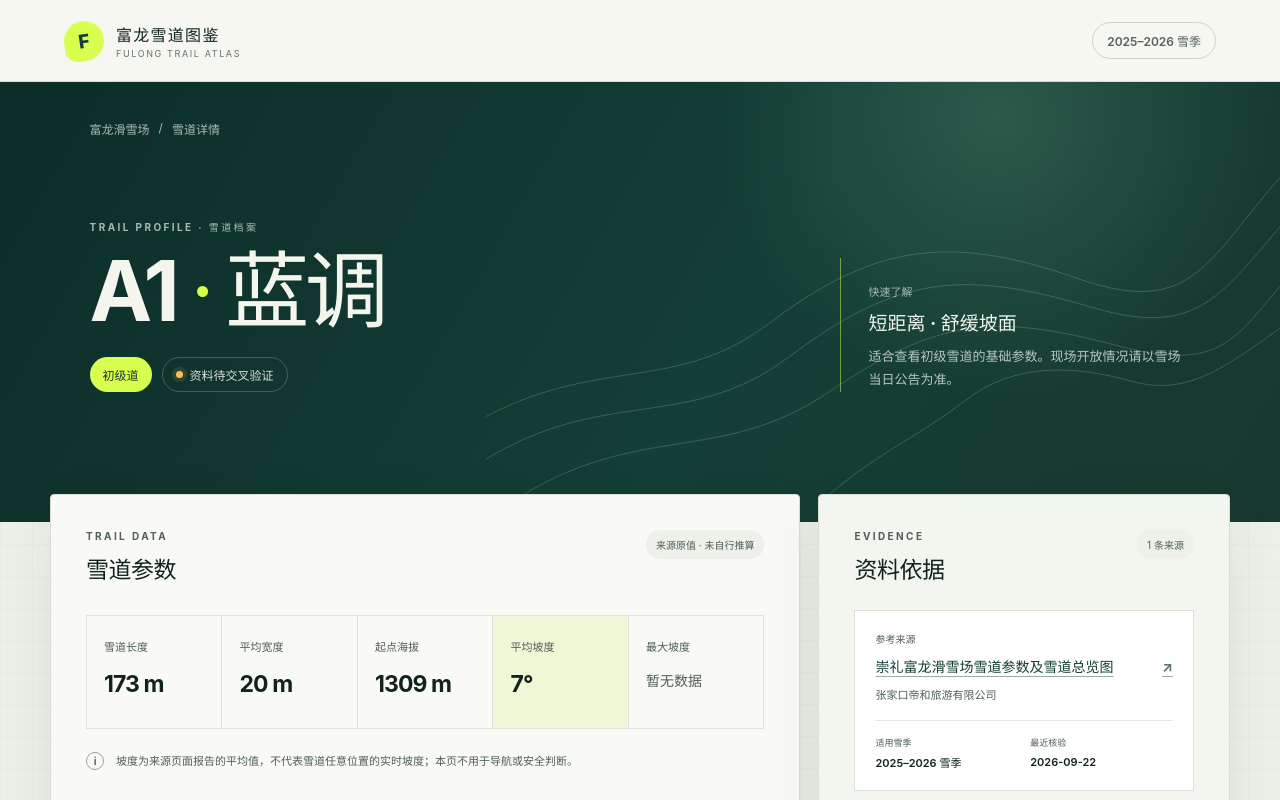
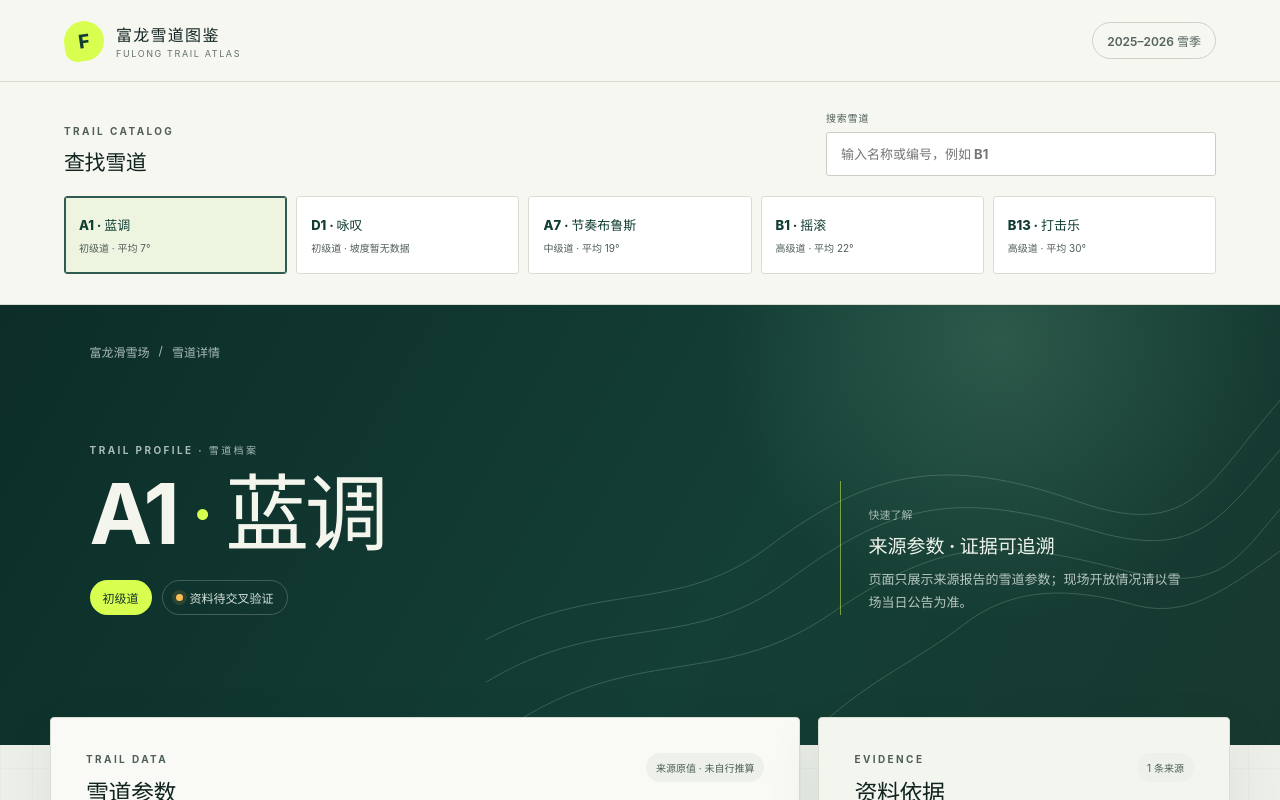
Before and after one commit to Zachary-wW/ski-trail-atlas, a React (Vite) app: page / in a window 1280 px wide. Shown: the top 800 px of the page. Built offline with nearby package versions, Linux system fonts and the light colour scheme.

Commit message:
feat: add searchable five-trail catalog

```diff
--- a/src/App.tsx
+++ b/src/App.tsx
@@ -1,10 +1,6 @@
 import { publication } from "./data/publication";
-
-const difficultyLabels: Record<string, string> = {
-  beginner: "初级道",
-  intermediate: "中级道",
-  advanced: "高级道",
-};
+import { TrailCatalog } from "./TrailCatalog";
+import { difficultyLabels } from "./trail-labels";
 
 const verificationLabels: Record<string, string> = {
   verified: "资料已验证",
@@ -96,6 +92,8 @@ function App() {
         <span className="season-pill">{formatSeason(publication.season)}</span>
       </header>
 
+      <TrailCatalog selectedTrailId={trail.id} />
+
       <main>
         <section className="hero" aria-labelledby="trail-title">
           <div className="contours" aria-hidden="true">
@@ -132,8 +130,8 @@ function App() {
 
             <aside className="quick-read" aria-label="快速了解">
               <span>快速了解</span>
-              <strong>短距离 · 舒缓坡面</strong>
-              <p>适合查看初级雪道的基础参数。现场开放情况请以雪场当日公告为准。</p>
+              <strong>来源参数 · 证据可追溯</strong>
+              <p>页面只展示来源报告的雪道参数；现场开放情况请以雪场当日公告为准。</p>
             </aside>
           </div>
         </section>
--- /dev/null
+++ b/src/TrailCatalog.tsx
@@ -0,0 +1,68 @@
+import { useState } from "react";
+
+import { publication } from "./data/publication";
+import { difficultyLabels } from "./trail-labels";
+
+type TrailCatalogProps = {
+  selectedTrailId: string;
+};
+
+export function TrailCatalog({ selectedTrailId }: TrailCatalogProps) {
+  const [query, setQuery] = useState("");
+  const normalizedQuery = query.trim().toLocaleLowerCase();
+  const matchingTrails = publication.trails.filter((trail) => {
+    if (!normalizedQuery) {
+      return true;
+    }
+
+    return `${trail.code} ${trail.name}`.toLocaleLowerCase().includes(normalizedQuery);
+  });
+
+  return (
+    <section className="catalog-section" aria-labelledby="catalog-title">
+      <div className="catalog-heading">
+        <div>
+          <p className="eyebrow dark">TRAIL CATALOG</p>
+          <h2 id="catalog-title">查找雪道</h2>
+        </div>
+        <label className="trail-search">
+          <span>搜索雪道</span>
+          <input
+            type="search"
+            value={query}
+            onChange={(event) => setQuery(event.target.value)}
+            placeholder="输入名称或编号，例如 B1"
+          />
+        </label>
+      </div>
+
+      {matchingTrails.length > 0 ? (
+        <div className="trail-list" aria-label="富龙雪道目录">
+          {matchingTrails.map((trail) => {
+            const difficulty = trail.publishedFields.difficulty;
+            const slope = trail.publishedFields.averageSlopeDegrees;
+            const isSelected = trail.id === selectedTrailId;
+
+            return (
+              <a
+                className={isSelected ? "trail-card selected" : "trail-card"}
+                href={`/trails/${trail.id}`}
+                aria-current={isSelected ? "page" : undefined}
+                key={trail.id}
+              >
+                <span className="trail-card-title">{trail.code} · {trail.name}</span>
+                <span className="trail-card-meta">
+                  {difficultyLabels[String(difficulty?.value)] ?? "难度暂无数据"}
+                  <span aria-hidden="true"> · </span>
+                  {slope ? `平均 ${slope.value}°` : "坡度暂无数据"}
+                </span>
+              </a>
+            );
+          })}
+        </div>
+      ) : (
+        <p className="catalog-empty">没有匹配的雪道</p>
+      )}
+    </section>
+  );
+}
--- a/src/data/fulong-v1.json
+++ b/src/data/fulong-v1.json
@@ -24,6 +24,26 @@
       "id": "fulong-a1",
       "code": "A1",
       "name": "蓝调"
+    },
+    {
+      "id": "fulong-d1",
+      "code": "D1",
+      "name": "咏叹"
+    },
+    {
+      "id": "fulong-a7",
+      "code": "A7",
+      "name": "节奏布鲁斯"
+    },
+    {
+      "id": "fulong-b1",
+      "code": "B1",
+      "name": "摇滚"
+    },
+    {
+      "id": "fulong-b13",
+      "code": "B13",
+      "name": "打击乐"
     }
   ],
   "claims": [
@@ -70,6 +90,155 @@
       "unit": "degree",
       "sourceSnapshotId": "chonglihuaxue-167-2026-09-22",
       "verificationState": "unverified"
+    },
+    {
+      "id": "fulong-d1-difficulty",
+      "trailId": "fulong-d1",
+      "field": "difficulty",
+      "value": "beginner",
+      "sourceSnapshotId": "chonglihuaxue-167-2026-09-22",
+      "verificationState": "unverified"
+    },
+    {
+      "id": "fulong-d1-summit-elevation",
+      "trailId": "fulong-d1",
+      "field": "summitElevationM",
+      "value": 1416,
+      "unit": "m",
+      "sourceSnapshotId": "chonglihuaxue-167-2026-09-22",
+      "verificationState": "unverified"
+    },
+    {
+      "id": "fulong-a7-difficulty",
+      "trailId": "fulong-a7",
+      "field": "difficulty",
+      "value": "intermediate",
+      "sourceSnapshotId": "chonglihuaxue-167-2026-09-22",
+      "verificationState": "unverified"
+    },
+    {
+      "id": "fulong-a7-length",
+      "trailId": "fulong-a7",
+      "field": "lengthM",
+      "value": 579,
+      "unit": "m",
+      "sourceSnapshotId": "chonglihuaxue-167-2026-09-22",
+      "verificationState": "unverified"
+    },
+    {
+      "id": "fulong-a7-average-width",
+      "trailId": "fulong-a7",
+      "field": "averageWidthM",
+      "value": 30,
+      "unit": "m",
+      "sourceSnapshotId": "chonglihuaxue-167-2026-09-22",
+      "verificationState": "unverified"
+    },
+    {
+      "id": "fulong-a7-summit-elevation",
+      "trailId": "fulong-a7",
+      "field": "summitElevationM",
+      "value": 1416,
+      "unit": "m",
+      "sourceSnapshotId": "chonglihuaxue-167-2026-09-22",
+      "verificationState": "unverified"
+    },
+    {
+      "id": "fulong-a7-average-slope",
+      "trailId": "fulong-a7",
+      "field": "averageSlopeDegrees",
+      "value": 19,
+      "unit": "degree",
+      "sourceSnapshotId": "chonglihuaxue-167-2026-09-22",
+      "verificationState": "unverified"
+    },
+    {
+      "id": "fulong-b1-difficulty",
+      "trailId": "fulong-b1",
+      "field": "difficulty",
+      "value": "advanced",
+      "sourceSnapshotId": "chonglihuaxue-167-2026-09-22",
+      "verificationState": "unverified"
+    },
+    {
+      "id": "fulong-b1-length",
+      "trailId": "fulong-b1",
+      "field": "lengthM",
+      "value": 1557,
+      "unit": "m",
+      "sourceSnapshotId": "chonglihuaxue-167-2026-09-22",
+      "verificationState": "unverified"
+    },
+    {
+      "id": "fulong-b1-average-width",
+      "trailId": "fulong-b1",
+      "field": "averageWidthM",
+      "value": 30,
+      "unit": "m",
+      "sourceSnapshotId": "chonglihuaxue-167-2026-09-22",
+      "verificationState": "unverified"
+    },
+    {
+      "id": "fulong-b1-summit-elevation",
+      "trailId": "fulong-b1",
+      "field": "summitElevationM",
+      "value": 1565,
+      "unit": "m",
+      "sourceSnapshotId": "chonglihuaxue-167-2026-09-22",
+      "verificationState": "unverified"
+    },
+    {
+      "id": "fulong-b1-average-slope",
+      "trailId": "fulong-b1",
+      "field": "averageSlopeDegrees",
+      "value": 22,
+      "unit": "degree",
+      "sourceSnapshotId": "chonglihuaxue-167-2026-09-22",
+      "verificationState": "unverified"
+    },
+    {
+      "id": "fulong-b13-difficulty",
+      "trailId": "fulong-b13",
+      "field": "difficulty",
+      "value": "advanced",
+      "sourceSnapshotId": "chonglihuaxue-167-2026-09-22",
+      "verificationState": "unverified"
+    },
+    {
+      "id": "fulong-b13-length",
+      "trailId": "fulong-b13",
+      "field": "lengthM",
+      "value": 938,
+      "unit": "m",
+      "sourceSnapshotId": "chonglihuaxue-167-2026-09-22",
+      "verificationState": "unverified"
+    },
+    {
+      "id": "fulong-b13-average-width",
+      "trailId": "fulong-b13",
+      "field": "averageWidthM",
+      "value": 30,
+      "unit": "m",
+      "sourceSnapshotId": "chonglihuaxue-167-2026-09-22",
+      "verificationState": "unverified"
+    },
+    {
+      "id": "fulong-b13-summit-elevation",
+      "trailId": "fulong-b13",
+      "field": "summitElevationM",
+      "value": 1545,
+      "unit": "m",
+      "sourceSnapshotId": "chonglihuaxue-167-2026-09-22",
+      "verificationState": "unverified"
+    },
+    {
+      "id": "fulong-b13-average-slope",
+      "trailId": "fulong-b13",
+      "field": "averageSlopeDegrees",
+      "value": 30,
+      "unit": "degree",
+      "sourceSnapshotId": "chonglihuaxue-167-2026-09-22",
+      "verificationState": "unverified"
     }
   ]
 }
--- a/src/styles.css
+++ b/src/styles.css
@@ -89,6 +89,104 @@ a {
   color: #52635d;
   font-size: 12px;
   font-weight: 600;
+}
+
+.catalog-section {
+  padding: 28px clamp(22px, 5vw, 76px) 30px;
+  background: #f7f7f2;
+  border-bottom: 1px solid #d8ddd4;
+}
+
+.catalog-heading {
+  display: flex;
+  align-items: end;
+  justify-content: space-between;
+  gap: 24px;
+  margin-bottom: 20px;
+}
+
+.catalog-heading h2 {
+  font-size: 21px;
+}
+
+.trail-search {
+  width: min(390px, 100%);
+  display: grid;
+  gap: 7px;
+  color: #4f5e59;
+  font-size: 10px;
+  font-weight: 700;
+  letter-spacing: 0.08em;
+}
+
+.trail-search input {
+  width: 100%;
+  min-height: 44px;
+  padding: 0 14px;
+  border: 1px solid #c8d0c6;
+  border-radius: 3px;
+  outline: none;
+  background: #fff;
+  color: #10231f;
+  font: inherit;
+  font-size: 13px;
+  letter-spacing: 0;
+}
+
+.trail-search input:focus {
+  border-color: #43665c;
+  box-shadow: 0 0 0 3px rgba(67, 102, 92, 0.14);
+}
+
+.trail-list {
+  display: grid;
+  grid-template-columns: repeat(5, minmax(0, 1fr));
+  gap: 9px;
+}
+
+.trail-card {
+  min-height: 78px;
+  padding: 14px;
+  display: grid;
+  align-content: center;
+  gap: 7px;
+  border: 1px solid #d8ddd4;
+  border-radius: 3px;
+  background: #fff;
+  text-decoration: none;
+}
+
+.trail-card:hover,
+.trail-card:focus-visible {
+  border-color: #8ba096;
+  outline: none;
+}
+
+.trail-card.selected {
+  border-color: #315b50;
+  background: #edf4df;
+  box-shadow: inset 0 0 0 1px #315b50;
+}
+
+.trail-card-title {
+  color: #123d34;
+  font-size: 13px;
+  font-weight: 800;
+}
+
+.trail-card-meta {
+  color: #4f5e59;
+  font-size: 10px;
+  line-height: 1.5;
+}
+
+.catalog-empty {
+  margin: 0;
+  padding: 18px;
+  border: 1px dashed #bdc8bf;
+  color: #4f5e59;
+  text-align: center;
+  font-size: 12px;
 }
 
 .hero {
@@ -482,6 +580,12 @@ footer {
   text-decoration: none;
 }
 
+@media (max-width: 1050px) {
+  .trail-list {
+    grid-template-columns: repeat(3, minmax(0, 1fr));
+  }
+}
+
 @media (max-width: 900px) {
   .hero-content {
     align-items: flex-start;
@@ -510,6 +614,23 @@ footer {
 }
 
 @media (max-width: 560px) {
+  .catalog-section {
+    padding: 22px 12px 24px;
+  }
+
+  .catalog-heading {
+    align-items: stretch;
+    flex-direction: column;
+  }
+
+  .trail-search {
+    width: 100%;
+  }
+
+  .trail-list {
+    grid-template-columns: 1fr 1fr;
+  }
+
   .topbar {
     height: 72px;
   }
--- /dev/null
+++ b/src/trail-labels.ts
@@ -0,0 +1,5 @@
+export const difficultyLabels: Record<string, string> = {
+  beginner: "初级道",
+  intermediate: "中级道",
+  advanced: "高级道",
+};
```
Also changed, not shown: .scratch/fulong-trail-intelligence/issues/02-five-trail-search-and-links.md, 1 other file (tests, documents, lock files or other folders).
